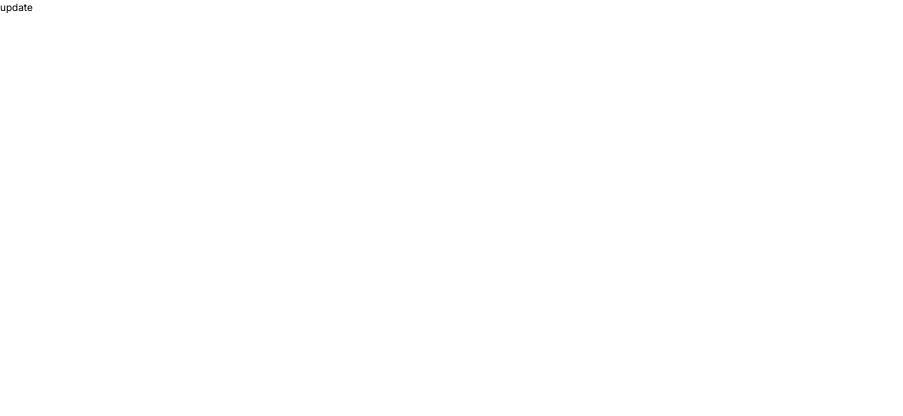
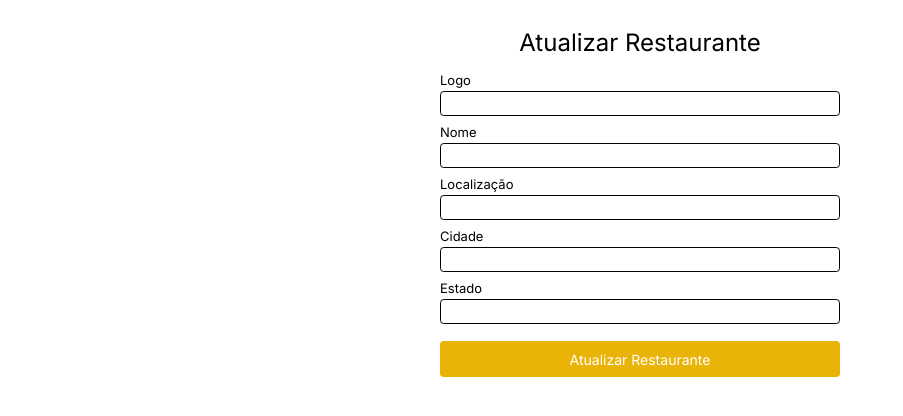
Before and after one commit to davimgfx/rate-bite, a Next.js app in the folder cliente/: page /restaurants/1/update in a window 1280 px wide. Shown: the top 416 px of the page, without its empty margins (0-903 px from the left). Built offline with nearby package versions, Linux system fonts and the light colour scheme; no server answers.

Commit message:
finished the crud

```diff
--- a/cliente/src/app/components/TableRestaurants.tsx
+++ b/cliente/src/app/components/TableRestaurants.tsx
@@ -4,6 +4,7 @@ import { RestaurantsContext } from "../context/RestaurantsContext";
 import { AddRestaurantModal } from ".";
 import Image from "next/image";
 import RestaurantApi from "@/api/RestaurantApi";
+import Link from "next/link";
 
 export const TableRestaurants = () => {
   const { restaurants, setRestaurants } = useContext(RestaurantsContext);
@@ -16,8 +17,8 @@ export const TableRestaurants = () => {
         restaurants.filter((restaurant) => {
           return restaurant.id !== id;
         })
-      )
-      console.log(response)
+      );
+      console.log(response);
     } catch (error) {
       console.log(error);
     }
@@ -82,9 +83,11 @@ export const TableRestaurants = () => {
                     .toString()}
                 </td>
                 <td>
-                  <button className=" bg-yellow-500 px-4 py-3 rounded-md text-white text-[1.4rem] ">
-                    Edite
-                  </button>
+                  <Link href={`/restaurants/${item.id_restaurante}/update`}>
+                    <button className=" bg-yellow-500 px-4 py-3 rounded-md text-white text-[1.4rem] ">
+                      Edite
+                    </button>
+                  </Link>
                 </td>
                 <td>
                   <button
--- a/cliente/src/app/restaurants/[id]/page.tsx
+++ b/cliente/src/app/restaurants/[id]/page.tsx
@@ -1,9 +1,11 @@
-import React from 'react'
+import React from "react";
 
 const page = () => {
   return (
-    <div>page</div>
-  )
-}
+    <div>
+      <h2>page</h2>
+    </div>
+  );
+};
 
-export default page
+export default page;
--- a/cliente/src/app/restaurants/[id]/update/page.tsx
+++ b/cliente/src/app/restaurants/[id]/update/page.tsx
@@ -1,9 +1,123 @@
-import React from 'react'
+"use client";
+import RestaurantApi from "@/api/RestaurantApi";
+import { RestaurantsContext } from "@/app/context/RestaurantsContext";
+import React, { useContext, useEffect, useState } from "react";
+import { useRouter } from "next/navigation";
 
-const page = () => {
+const page = ({ params }) => {
+  const [restaurant, setRestaurant] = useState();
+  const { restaurants } = useContext(RestaurantsContext);
+
+  const id = params.id;
+  const router = useRouter();
+
+  const [values, setValues] = useState({
+    nome: "",
+    localizacao: "",
+    cidade: "",
+    estado: "",
+    logo: "",
+  });
+
+  const handleChangeForm = (event: React.ChangeEvent<HTMLInputElement>) => {
+    const { name, value } = event.target;
+    setValues({
+      ...values,
+      [name]: value,
+    });
+  };
+
+  const handleSubmitForm = async (e) => {
+    e.preventDefault();
+    try {
+      const response = await RestaurantApi.put(`/${id}`, {
+        ...values,
+      });
+      router.push("../../../../");
+
+      // alterar
+    } catch (error) {
+      console.log(error);
+    }
+  };
+
+  useEffect(() => {
+    const fetchData = async () => {
+      try {
+        const response = await RestaurantApi.get(`/${id}`);
+        console.log(response.data.data.restaurante);
+        setRestaurant(response.data.data.restaurante);
+      } catch (error) {
+        console.log(error);
+      }
+    };
+    fetchData();
+  }, []);
+
   return (
-    <div>update</div>
-  )
-}
+    <form
+      className="flex justify-center items-center mt-10 flex-col gap-2 text-[1.3rem]"
+      onSubmit={handleSubmitForm}>
+      <div>
+        <h2 className="color-[#2D2E2F] text-[2.4rem]">Atualizar Restaurante</h2>
+      </div>
+      <div className="flex flex-col gap-3 mt-2">
+        <div className="flex flex-col">
+          <label htmlFor="logo">Logo</label>
+          <input
+            type="text"
+            name="logo"
+            className="w-[40rem] border-black border rounded-md h-10 indent-3"
+            onChange={handleChangeForm}
+            placeholder={restaurant?.logo}
+          />
+        </div>
+        <div className="flex flex-col ">
+          <label htmlFor="nome">Nome</label>
+          <input
+            type="text"
+            name="nome"
+            className="w-[40rem] border-black border rounded-md h-10 indent-3"
+            onChange={handleChangeForm}
+            placeholder={restaurant?.nome}
+          />
+        </div>
+        <div className="flex flex-col ">
+          <label htmlFor="localizacao">Localização</label>
+          <input
+            type="text"
+            name="localizacao"
+            className="w-[40rem] border-black border rounded-md h-10 indent-3"
+            onChange={handleChangeForm}
+            placeholder={restaurant?.localizacao}
+          />
+        </div>
+        <div className="flex flex-col ">
+          <label htmlFor="cidade">Cidade</label>
+          <input
+            type="text"
+            name="cidade"
+            className="w-[40rem] border-black border rounded-md h-10 indent-3"
+            onChange={handleChangeForm}
+            placeholder={restaurant?.cidade}
+          />
+        </div>
+        <div className="flex flex-col ">
+          <label htmlFor="estado">Estado</label>
+          <input
+            type="text"
+            name="estado"
+            className="w-[40rem] border-black border rounded-md h-10 indent-3"
+            onChange={handleChangeForm}
+            placeholder={restaurant?.estado}
+          />
+        </div>
+        <button className="mt-4 bg-yellow-500 px-4 py-3 rounded-md text-white text-[1.4rem]">
+          Atualizar Restaurante
+        </button>
+      </div>
+    </form>
+  );
+};
 
-export default page
+export default page;
```
